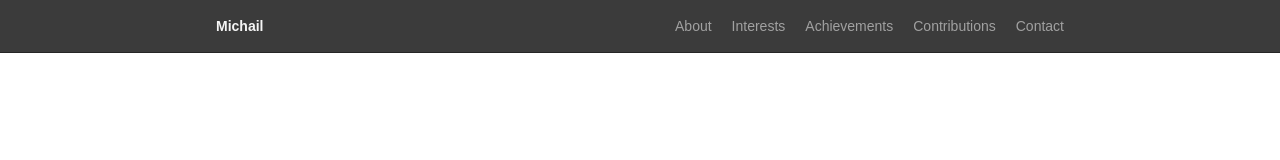
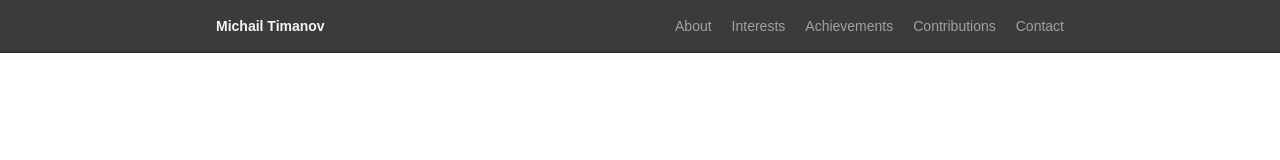
Before and after one commit to mishotiman/personal-website, a Next.js app: page / in a window 1280 px wide. Shown: the top 160 px of the page. Built offline with nearby package versions, Linux system fonts and the light colour scheme.

Commit message:
Changed name

```diff
--- a/src/components/Nav.tsx
+++ b/src/components/Nav.tsx
@@ -18,7 +18,7 @@ export default function Nav() {
     <nav className="border-b border-neutral-800 sticky top-0 bg-neutral-950/80 backdrop-blur z-50">
       <div className="max-w-4xl mx-auto px-6 py-4 flex items-center text-sm">
         <Link href="/" className="font-semibold text-neutral-100">
-          Michail
+          Michail Timanov
         </Link>
 
         {/* Desktop links */}
```
